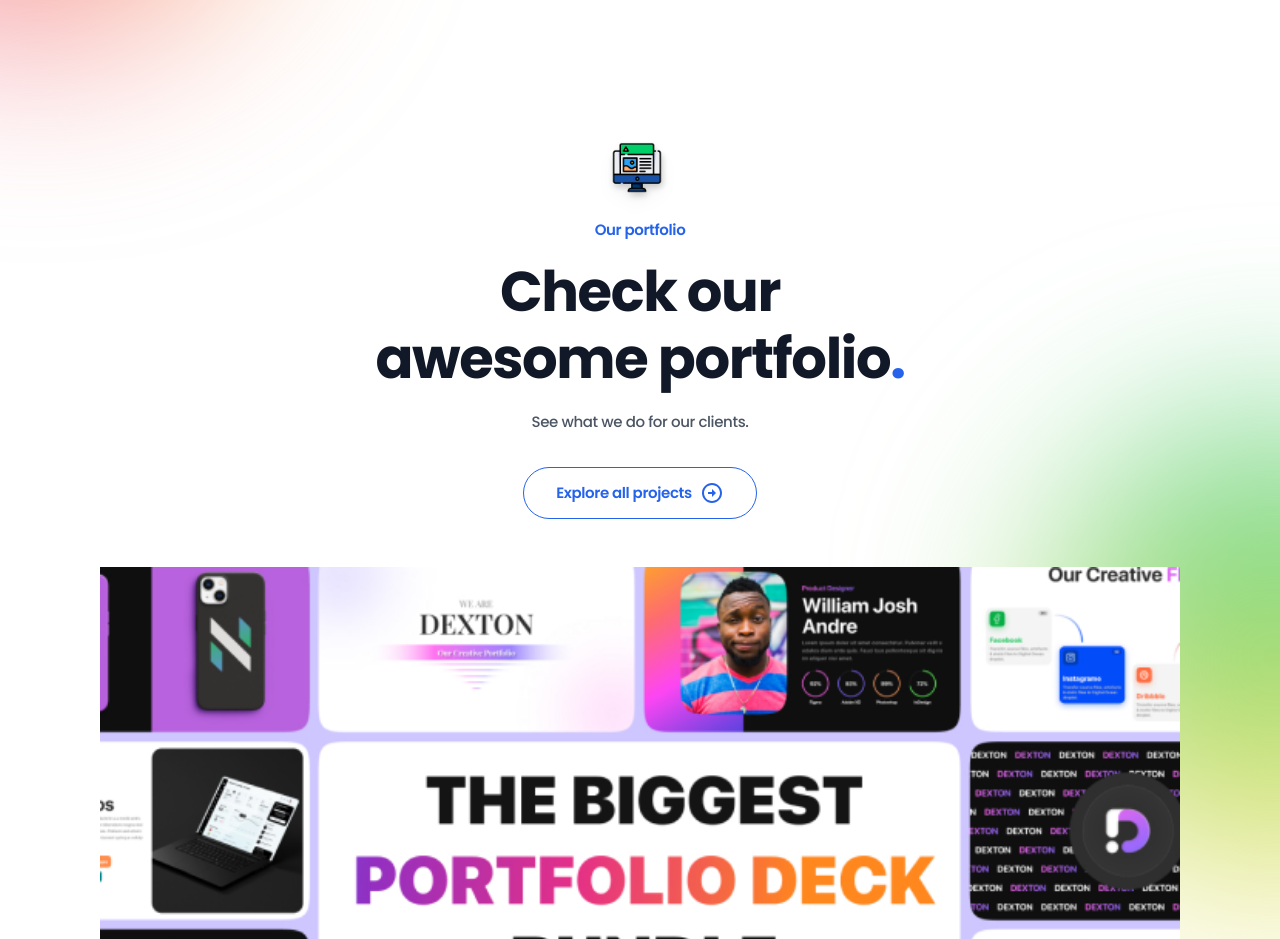
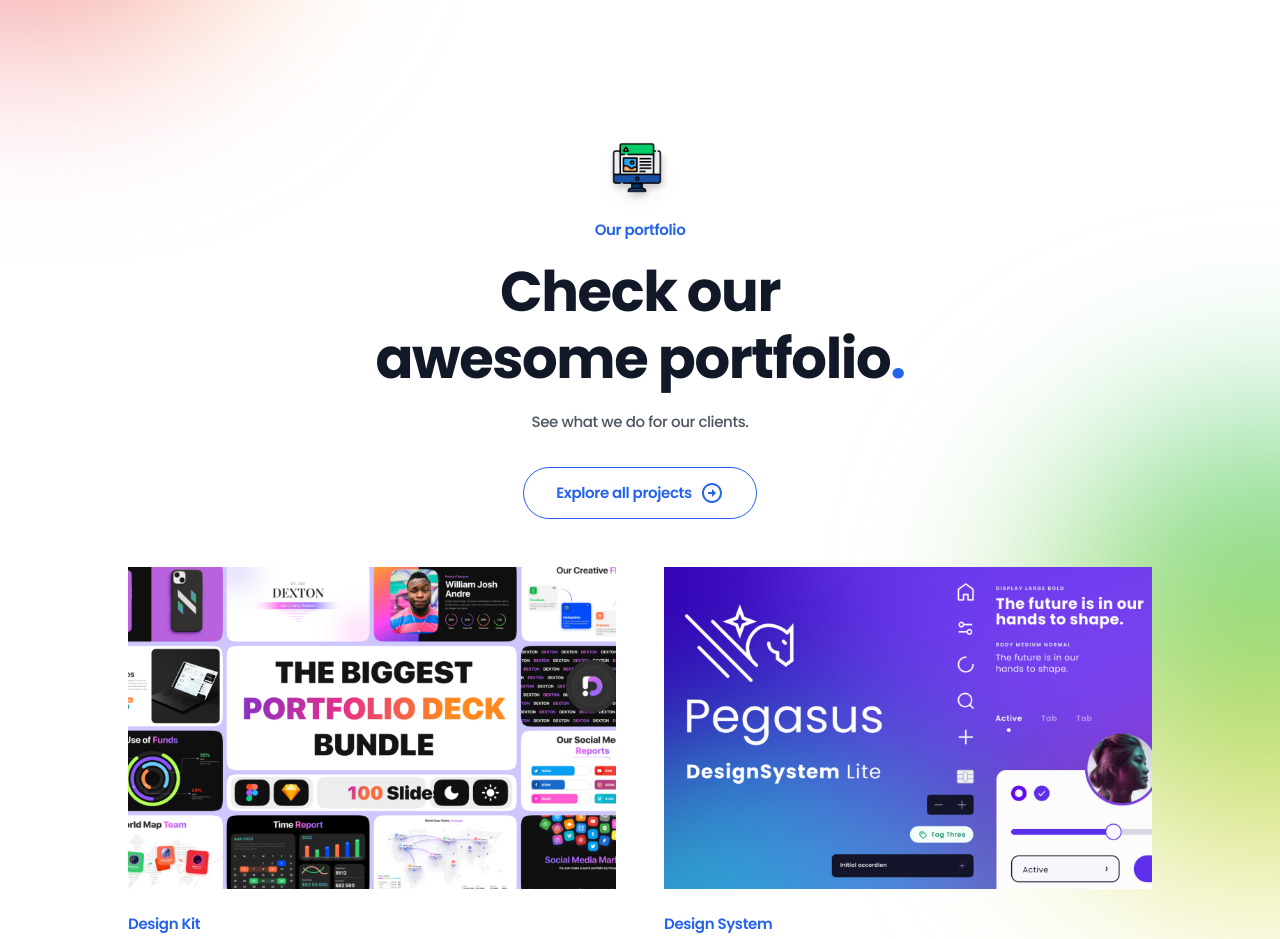
Before and after one commit to fajarfadillahh/hexlab-digital-marketing-react-tailwind, a React (Vite) app: page / in a window 1280 px wide. Shown: the part 3400-4339 px from the top of the page. Built offline with nearby package versions, Linux system fonts and the light colour scheme.

Commit message:
modified: responsive Portfolio - HomePage

```diff
--- a/src/parts/HomePage/Portfolio.jsx
+++ b/src/parts/HomePage/Portfolio.jsx
@@ -14,7 +14,7 @@ const Portfolio = () => {
       {/* gradient accent */}
       <div className="absolute top-96 -right-56 -z-10 h-[460px] w-[460px] rounded-full bg-gradient-to-b from-green-500/80 to-yellow-300/80 blur-[100px]" />
 
-      <div className="portfolio__container container grid gap-12">
+      <div className="portfolio__container container grid gap-12 2xl:max-w-5xl">
         <div className="portfolio__data text-center">
           <img
             src={PortfolioIcon}
@@ -35,10 +35,13 @@ const Portfolio = () => {
           </Link>
         </div>
 
-        <div className="portfolio__group grid grid-cols-[0.9fr] justify-center gap-12">
+        <div className="portfolio__group grid grid-cols-[0.9fr] justify-center gap-12 md:grid-cols-2">
           {portfolioData.map((item, index) => {
             return (
-              <div key={index} className="portfolio__content group grid gap-6">
+              <div
+                key={index}
+                className="portfolio__content group grid cursor-pointer gap-6"
+              >
                 <div className="portfolio__content-overlay relative overflow-hidden">
                   <img
                     src={item.image}
```
